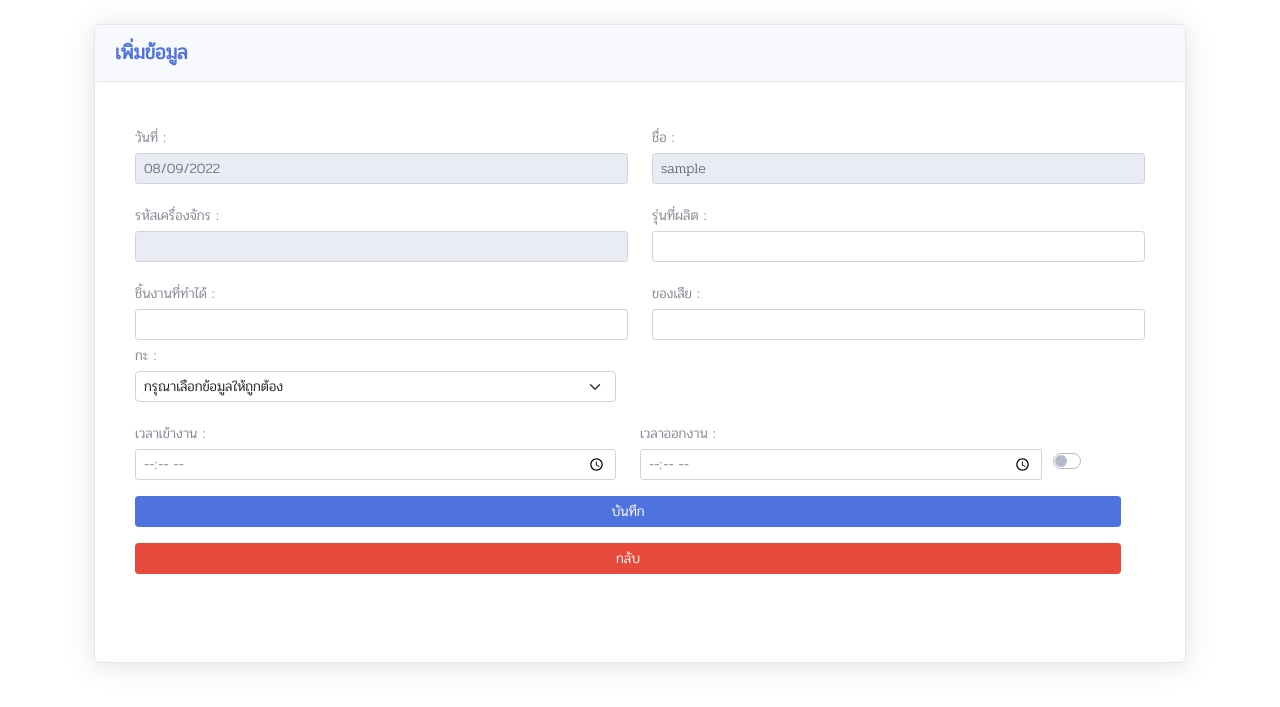
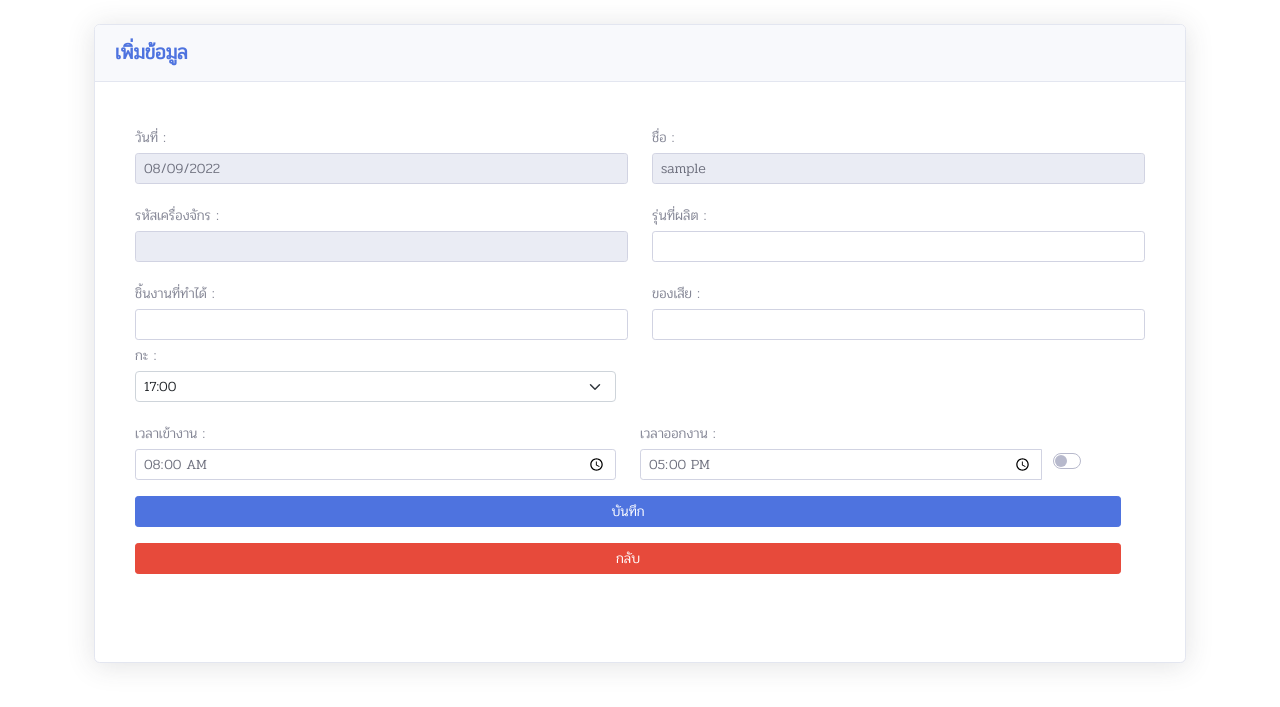
Before and after one commit to MaoDeep/ProjectOEE, a PHP site: page /admin/addtables.php in a window 1280 px wide. Shown: the top 707 px of the page. Run offline with PHP 8.4, Linux system fonts and the light colour scheme; the visitor is signed in with stand-in values (Sample User, id 1); data comes from the database, SQL or seed files in the repository; data that the repository does not hold is empty.

Commit message:
Update addtables.php

```diff
--- a/admin/addtables.php
+++ b/admin/addtables.php
@@ -146,10 +146,9 @@ if (empty($_SESSION["status"]) || $_SESSION["status"] !== "Admin") {
                                     <div class="form-group row">
                                         <div class="col-sm-6 mb-3 mb-sm-0">
                                             <div class="col-form-label-sm">กะ : </div>
-                                            <select name="" id="" class="form-select form-select-sm">
-                                                <option value="">กรุณาเลือกข้อมูลให้ถูกต้อง</option>
-                                                <option value="A">08:00-17:00</option>
-                                                <option value="B">17:00-20:00</option>
+                                            <select  class="form-select form-select-sm" id="language">
+                                                <option value="08:00" >17:00</option>
+                                                <option value="17:00" >20:00</option>
                                             </select>
                                             <div class="invalid-feedback">
                                                 กรุณาใส่ข้อมูลให้ครบ
@@ -223,6 +222,17 @@ if (empty($_SESSION["status"]) || $_SESSION["status"] !== "Admin") {
                 })
         })()
     </script>
+    <script>
+      function update() {
+				var select = document.getElementById('language');
+				var option = select.options[select.selectedIndex];
+
+				document.getElementById('txt5').value = option.value;
+				document.getElementById('txt6').value = option.text;
+			}
+
+			update();
+    </script>
 </body>
 
 </html>
```
